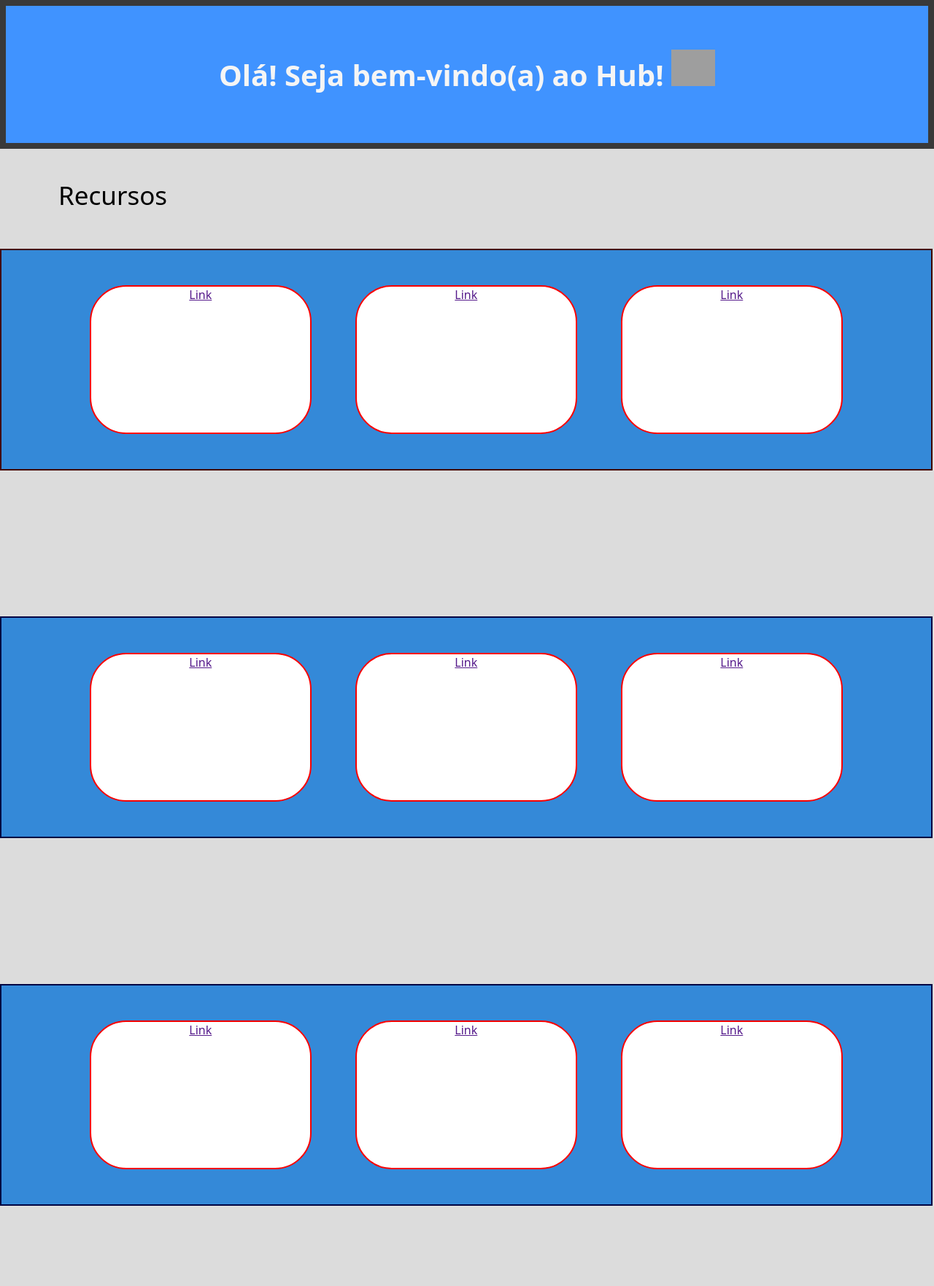
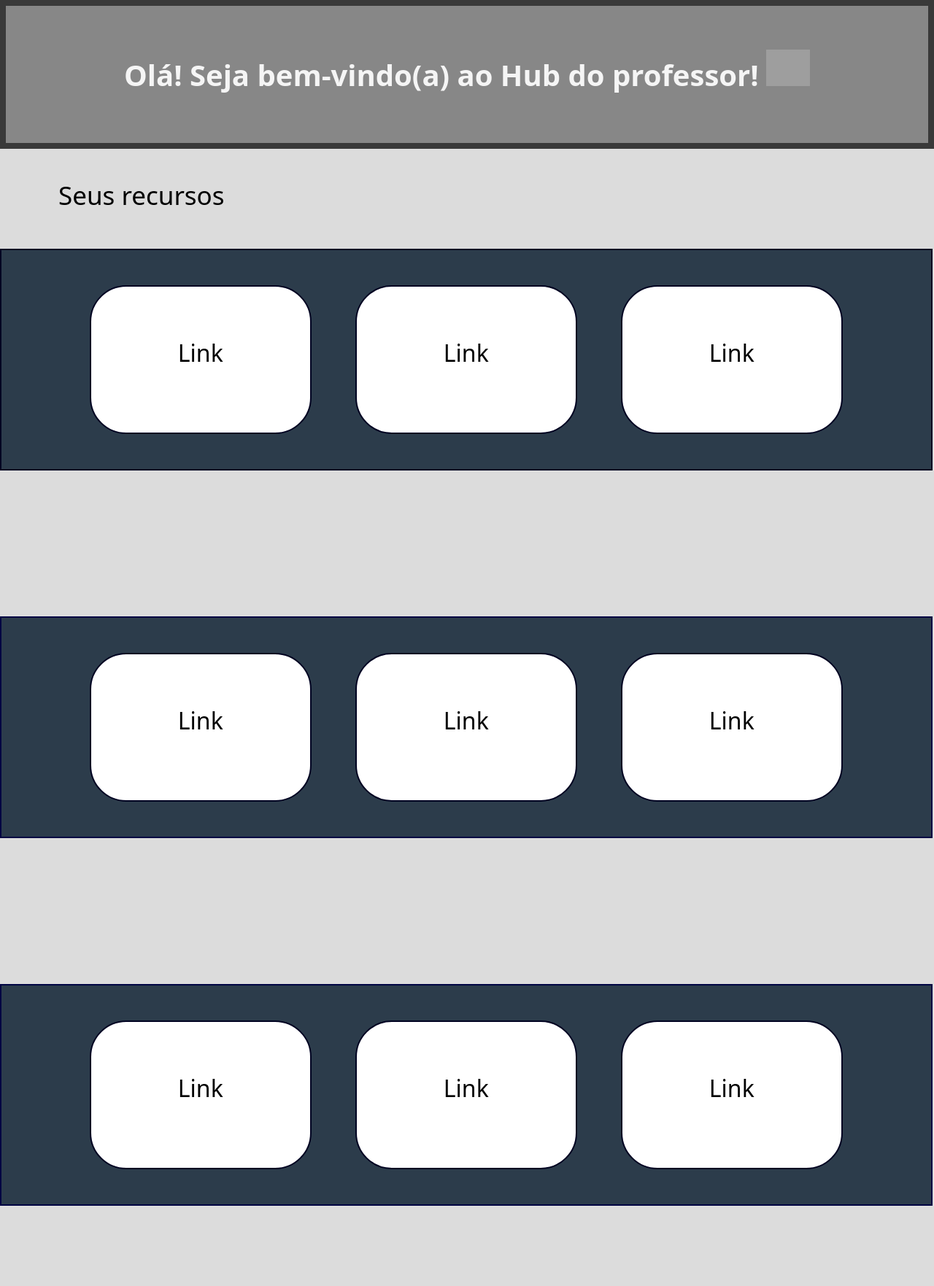
Before and after one commit to joaocidade/Projeto-PP, a PHP site: page /hubProf.html in a window 1280 px wide. Shown: the whole page at 73% size. Run offline with PHP 8.4, Linux system fonts and the light colour scheme; grey boxes are pictures that could not be loaded.

Commit message:
Feita parte de seções de video, audio e libras

```diff
--- a/Hub.html/hubProf.html
+++ b/Hub.html/hubProf.html
@@ -10,7 +10,7 @@
     <header>
         <div class="txtinitial">
         <h1 style="font-size: 40px;" style="display: flex;">
-            Olá! Seja bem-vindo(a) ao Hub!
+            Olá! Seja bem-vindo(a) ao Hub do professor!
             <img src="https://media0.giphy.com/media/vs0L5G9jahIiP5D8bT/giphy.gif?cid=6c09b952rh8dnoz6y9z5qu7ueyoxsehcyn3co17sqsvkue8v&ep=v1_stickers_search&rid=giphy.gif&ct=s" alt="0" height="50" width="60">
         </h1>
         </div>
@@ -20,7 +20,7 @@
     </header>
      <div class="textinitial">
         <p>
-            Recursos
+            Seus recursos
         </p>
     </div>
     <main>
--- a/Hub.html/prof.css
+++ b/Hub.html/prof.css
@@ -38,11 +38,17 @@ body{
 Aqui agora são as config do site da parte header.
 **/
 
+*{
+
+    list-style: none;
+    text-decoration: none;
+
+}
 
 header{
 
     padding-top:  20px;
-    background-color: #4093ff;
+    background-color: #878787;
     color: whitesmoke;
     border: 8px solid #393939;
 
@@ -77,17 +83,49 @@ header{
 Aqui será o css do main.
 **/
 
+.vds a{
+
+    color: black;
+    font-size: 200%;
+    display: flex;
+    align-items: flex-end;
+    justify-content: center;
+    transform: translateY(160%);
+
+}
+
+.aud a{
+
+    color: black;
+    font-size: 200%;
+    display: flex;
+    align-items: flex-end;
+    justify-content: center;
+    transform: translateY(160%);
+
+}
+
+.lib a{
+
+    color: black;
+    font-size: 200%;
+    display: flex;
+    align-items: flex-end;
+    justify-content: center;
+    transform: translateY(160%);
+
+}
 
 .vds{
 
     margin-top: 50px;
     height: 300px;
     width: 99.5%;
-    border: 2px solid rgb(66, 0, 0);
+    border: 2px solid rgb(0, 3, 33);
     display: flex;
     justify-content: center;
     align-items: center;
-    background-color: rgb(52, 137, 216);
+    background-color: rgb(44, 60, 75);
 
 }
 
@@ -96,7 +134,7 @@ Aqui será o css do main.
     height: 200px;
     width: 300px;
     float: left;
-    border: 2px solid red;
+    border: 2px solid rgb(0, 3, 33);
     border-radius: 50px;
     margin-left: 0px;
     text-align: center;
@@ -109,7 +147,7 @@ Aqui será o css do main.
     height: 200px;
     width: 300px;
     float: left;
-    border: 2px solid red;
+    border: 2px solid rgb(0, 3, 33);
     border-radius: 50px;
     margin-left: 60px;
     text-align: center;
@@ -122,7 +160,7 @@ Aqui será o css do main.
     height: 200px;
     width: 300px;
     float: left;
-    border: 2px solid red;
+    border: 2px solid rgb(0, 3, 33);
     border-radius: 50px;
     margin-left: 60px;
     text-align: center;
@@ -140,7 +178,7 @@ Aqui será o css do main.
     justify-content: center;
     text-align: center;
     align-items: center;
-    background-color: rgb(52, 137, 216);
+    background-color: rgb(44, 60, 75);
 
 }
 
@@ -149,7 +187,7 @@ Aqui será o css do main.
     height: 200px;
     width: 300px;
     float: left;
-    border: 2px solid red;
+    border: 2px solid rgb(0, 3, 33);
     border-radius: 50px;
     margin-left: 0px;
     text-align: center;
@@ -162,7 +200,7 @@ Aqui será o css do main.
     height: 200px;
     width: 300px;
     float: left;
-    border: 2px solid red;
+    border: 2px solid rgb(0, 3, 33);
     border-radius: 50px;
     margin-left: 60px;
     text-align: center;
@@ -175,7 +213,7 @@ Aqui será o css do main.
     height: 200px;
     width: 300px;
     float: left;
-    border: 2px solid red;
+    border: 2px solid rgb(0, 3, 33);
     border-radius: 50px;
     margin-left: 60px;
     text-align: center;
@@ -193,7 +231,7 @@ Aqui será o css do main.
     justify-content: center;
     align-items: center;
     text-align: center;
-    background-color: rgb(52, 137, 216);
+    background-color: rgb(44, 60, 75);
 
 }
 
@@ -203,7 +241,7 @@ Aqui será o css do main.
     height: 200px;
     width: 300px;
     float: left;
-    border: 2px solid red;
+    border: 2px solid rgb(0, 3, 33);
     border-radius: 50px;
     margin-left: 0px;
     text-align: center;
@@ -216,7 +254,7 @@ Aqui será o css do main.
     height: 200px;
     width: 300px;
     float: left;
-    border: 2px solid red;
+    border: 2px solid rgb(0, 3, 33);
     border-radius: 50px;
     margin-left: 60px;
     text-align: center;
@@ -229,7 +267,7 @@ Aqui será o css do main.
     height: 200px;
     width: 300px;
     float: left;
-    border: 2px solid red;
+    border: 2px solid rgb(0, 3, 33);
     border-radius: 50px;
     margin-left: 60px;
     text-align: center;
```
Also changed, not shown: Hub.html/aluno.css (+51 -13 lines), Hub.html/hubAluno.html (+3 -5 lines).
